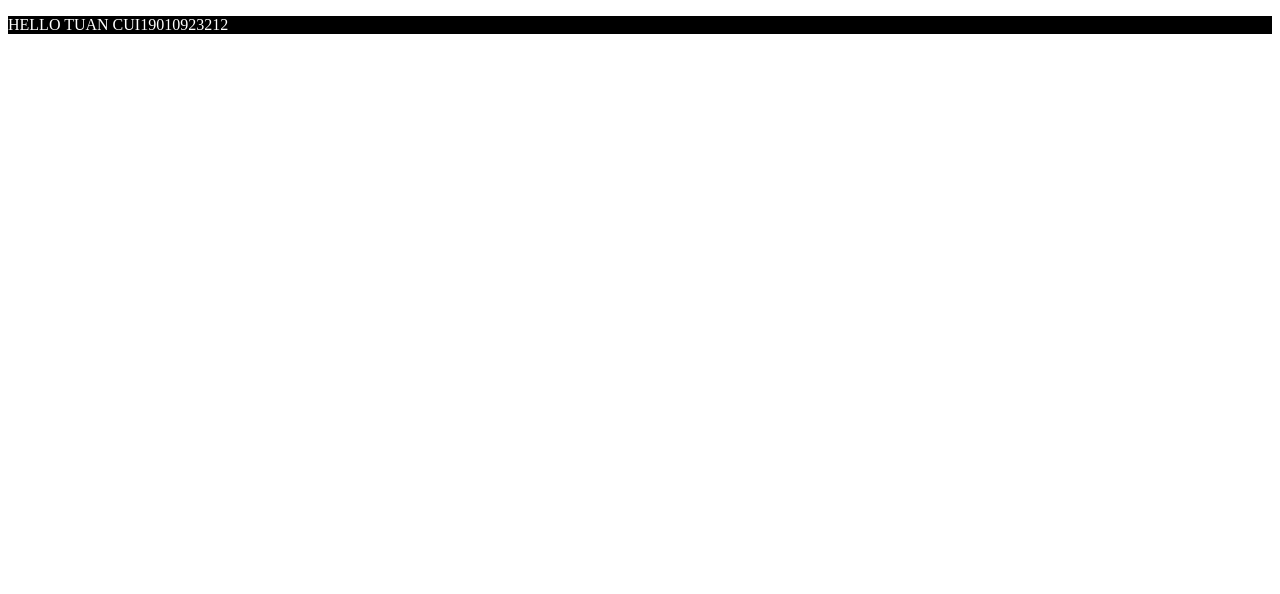
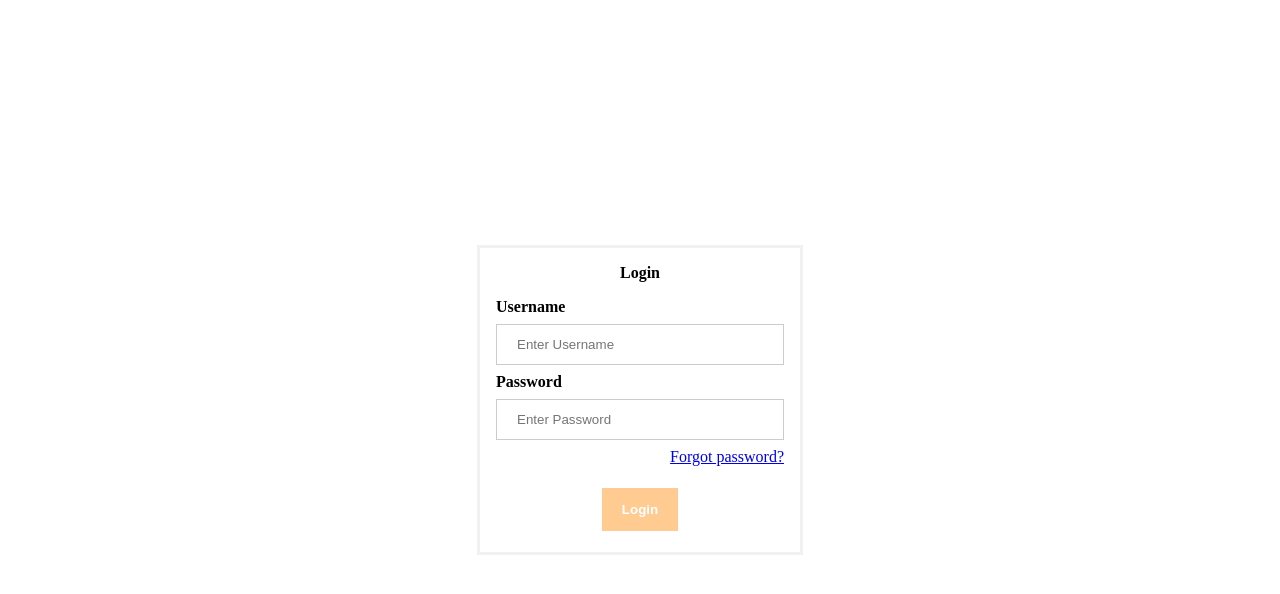
Before and after one commit to team-404-hcmus/QuizMeFE, a React (Create React App) app: page / in a window 1280 px wide. Shown: the top 594 px of the page. Built offline with nearby package versions, Linux system fonts and the light colour scheme.

Commit message:
Test login form

```diff
--- a/src/Component/ExampleComponent/index.tsx
+++ b/src/Component/ExampleComponent/index.tsx
@@ -1,8 +1,33 @@
 import "./test.css";
-function BTS(props:any){
-	let msg = props?.message  ?? "Message not found";
-	msg += "19010923212";
-	return <p className="black">{msg}</p>;
+function Form(props:any) {
 
-}
-export {BTS}
+	return (
+	  <form>
+		<div className="Login">
+			<div className="labelContainer">
+				<label id="label"><b>Login</b></label>
+			</div>
+
+			<div className="container">
+				<label htmlFor="uname"><b>Username</b></label>
+				<input type="text" placeholder="Enter Username" name="uname" required></input>
+
+				<label htmlFor="pass"><b>Password</b></label>
+				<input type="text" placeholder="Enter Password" name="pass" required></input>
+
+
+				<span className="pass"> <a href="#">Forgot password?</a></span>
+			</div>
+
+			<div className="container">
+				<div className="centerBtn">
+					<button type="submit">Login</button>
+				</div>
+			</div>
+
+		</div>
+
+	  </form>
+	)
+  }
+export {Form}
--- a/src/Component/ExampleComponent/test.css
+++ b/src/Component/ExampleComponent/test.css
@@ -1,4 +1,61 @@
-.black{
-	background-color: black;
-	color:white;
+form {
+	border: 3px solid #f1f1f1;
+	margin: 5px auto;
+  	width: 25vw;
+	height: 38vh;
+	margin: 0;
+	position: absolute;
+	top: 50%;
+	left: 50%;
+	-ms-transform: translateY(-50%);
+	transform: translate(-50%, -50%);
+
 }
+
+.container{
+	padding: 16px;
+}
+
+/*input */
+input[type=text], input[type=password] {
+	width: 100%;
+	padding: 12px 20px;
+	margin: 8px 0;
+	display: inline-block;
+	border: 1px solid #ccc;
+	box-sizing: border-box;
+}
+/*button */
+.centerBtn {
+	display: flex;
+  	justify-content: center;
+  	align-items: center;
+}
+button {
+
+	background-color: #FFCB91;
+	color: white;
+	font-weight: bold;
+	padding: 14px 20px;
+	margin: 8px 0;
+	border:none;
+	cursor: pointer;
+
+}
+button:hover {
+	opacity: 0.8;
+}
+
+/* icon login */
+.labelContainer{
+	text-align: center;
+	padding-top:16px;
+}
+#labelContainer{
+	display: inline-block;
+}
+
+/*forget pass*/
+span.pass {
+  float: right;
+}
--- a/src/index.tsx
+++ b/src/index.tsx
@@ -1,9 +1,9 @@
 import React from "react";
 import ReactDOM from "react-dom";
-import {BTS} from "Component/ExampleComponent";
+import {Form} from "Component/ExampleComponent";
 
 ReactDOM.render(<>
-<BTS message = "HELLO TUAN CUI">
+<Form>
 
-</BTS>
+</Form>
 </>, document.getElementById("root"));
```
